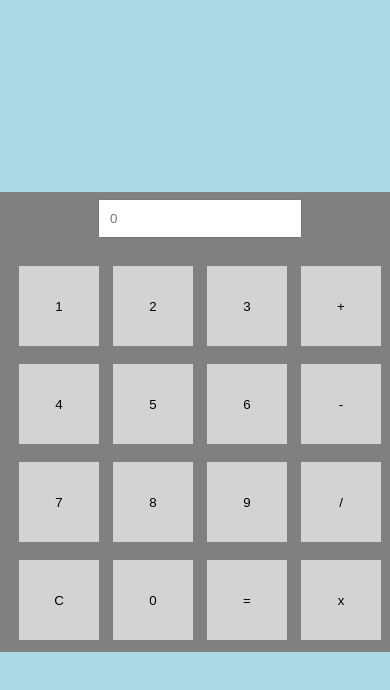
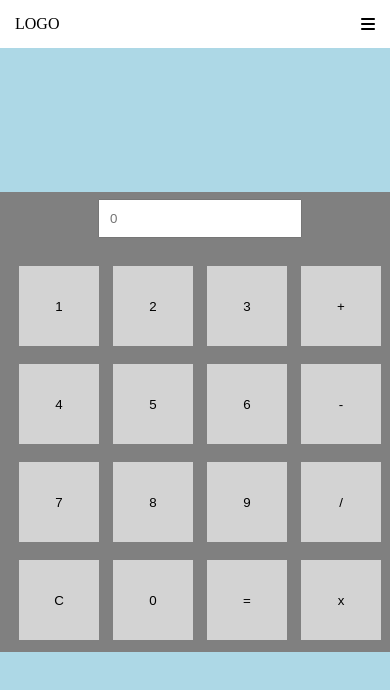
Before and after one commit to BudHamud/calculator, a plain HTML site: page index.html in a window 390 px wide. Drawn offline with Linux system fonts and the light colour scheme.

Commit message:
navbar css

```diff
--- a/index.html
+++ b/index.html
@@ -5,9 +5,27 @@
     <meta http-equiv="X-UA-Compatible" content="IE=edge">
     <meta name="viewport" content="width=device-width, initial-scale=1.0">
     <title>Calculadora</title>
+    <!-- Font Awesome -->
+    <script src="https://kit.fontawesome.com/d6cbf412fd.js" crossorigin="anonymous"></script>
+    <!-- CSS -->
     <link rel="stylesheet" href="style.css">
 </head>
 <body>
+    <header>
+        <nav class="navbar">
+            <a href="#">LOGO</a>
+            <input type="checkbox" name="" id="toggler">
+            <label for="toggler"><i class="fa-solid fa-bars"></i></label>
+            <div class="menu">
+                <ul class="list">
+                    <li><a href="#">Home</a></li>
+                    <li><a href="#">Contact</a></li>
+                    <li><a href="#">About</a></li>
+                </ul>
+            </div>
+        </nav>
+    </header>
+
     <article id="calcu-padre">
     <input type="text" id="result" placeholder="0">
 
--- a/style.css
+++ b/style.css
@@ -9,6 +9,42 @@ html {
 body {
     background-color: lightblue;
 }
+
+/* Nav */
+
+.navbar {
+    display: flex;
+    flex-wrap: wrap;
+    align-items: center;
+    justify-content: space-between;
+    background-color: white;
+    padding: 15px;
+}
+
+.navbar a {
+    text-decoration: none;
+    color: inherit;
+}
+
+.navbar a:hover {
+    color: gray;
+}
+
+.logo {
+    margin-right: 50px;
+}
+
+.list {
+    list-style: none;
+    display: flex;
+    gap: 25px;
+}
+
+#toggler, .navbar label {
+    display: none;
+}
+
+/* Calcu */
 
 #calcu-padre {
     width: 400px;
@@ -59,6 +95,30 @@ footer {
     width: 100%;
 }
 
+@media (max-width: 600px) {
+    .menu {
+        width: 100%;;
+        max-height: 0;
+        overflow: hidden;
+    }
+
+    .list {
+        flex-direction: column;
+        align-items: center;
+        padding: 20px;
+    }
+
+    .navbar label {
+        display: inline-flex;
+        align-items: center;
+        cursor: pointer;
+    }
+
+    #toggler:checked ~ .menu {
+        max-height: 100%;
+    }
+}
+
 @media (max-width: 320px) {
     #calcu-padre {
         height: 100vh;
```
